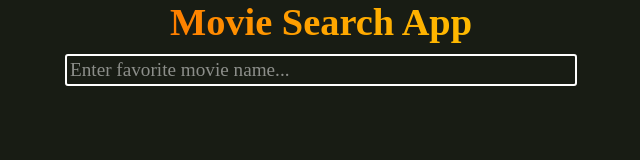
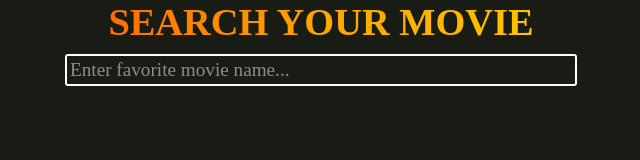
Before and after one commit to AVnitishsharma/movie-search, a plain HTML site: page index.html in a window 1280 px wide. Shown: the whole page, without its empty margins (319-959 px from the left). Drawn offline with Linux system fonts and the light colour scheme; no server answers.

Commit message:
header change

```diff
--- a/index.html
+++ b/index.html
@@ -7,7 +7,7 @@
   <link rel="stylesheet" href="style.css">
 </head>
 <body>
-  <h2>Movie Search App</h2>
+  <h2>SEARCH YOUR MOVIE</h2>
   <div class="search-bar">
     <input type="search" id="search" placeholder="Enter favorite movie name...">
   </div>
```
